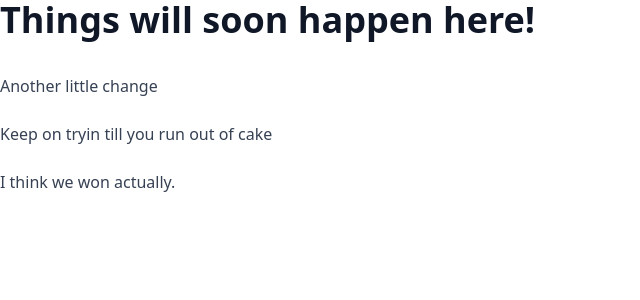
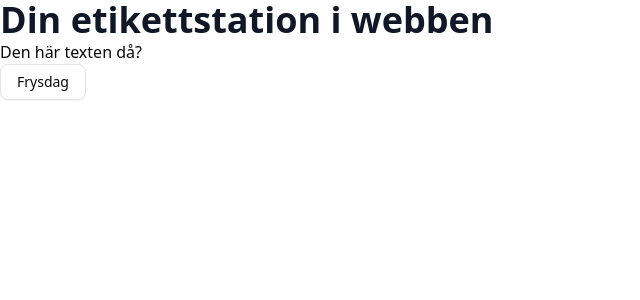
Before and after one commit to Utedass/zebra-web, a SvelteKit app: page / in a window 1280 px wide. Shown: the top 300 px of the page, without its empty margins (0-640 px from the left). Built offline with nearby package versions, Linux system fonts and the light colour scheme.

Commit message:
Make Zebra page the start page. Add Shadcn to project.

```diff
--- /dev/null
+++ b/src/lib/components/ui/button/button.svelte
@@ -0,0 +1,82 @@
+<script lang="ts" module>
+	import { cn, type WithElementRef } from "$lib/utils.js";
+	import type { HTMLAnchorAttributes, HTMLButtonAttributes } from "svelte/elements";
+	import { type VariantProps, tv } from "tailwind-variants";
+
+	export const buttonVariants = tv({
+		base: "focus-visible:border-ring focus-visible:ring-ring/50 aria-invalid:ring-destructive/20 dark:aria-invalid:ring-destructive/40 aria-invalid:border-destructive inline-flex shrink-0 items-center justify-center gap-2 rounded-md text-sm font-medium whitespace-nowrap transition-all outline-none focus-visible:ring-[3px] disabled:pointer-events-none disabled:opacity-50 aria-disabled:pointer-events-none aria-disabled:opacity-50 [&_svg]:pointer-events-none [&_svg]:shrink-0 [&_svg:not([class*='size-'])]:size-4",
+		variants: {
+			variant: {
+				default: "bg-primary text-primary-foreground hover:bg-primary/90 shadow-xs",
+				destructive:
+					"bg-destructive hover:bg-destructive/90 focus-visible:ring-destructive/20 dark:focus-visible:ring-destructive/40 dark:bg-destructive/60 text-white shadow-xs",
+				outline:
+					"bg-background hover:bg-accent hover:text-accent-foreground dark:bg-input/30 dark:border-input dark:hover:bg-input/50 border shadow-xs",
+				secondary: "bg-secondary text-secondary-foreground hover:bg-secondary/80 shadow-xs",
+				ghost: "hover:bg-accent hover:text-accent-foreground dark:hover:bg-accent/50",
+				link: "text-primary underline-offset-4 hover:underline",
+			},
+			size: {
+				default: "h-9 px-4 py-2 has-[>svg]:px-3",
+				sm: "h-8 gap-1.5 rounded-md px-3 has-[>svg]:px-2.5",
+				lg: "h-10 rounded-md px-6 has-[>svg]:px-4",
+				icon: "size-9",
+				"icon-sm": "size-8",
+				"icon-lg": "size-10",
+			},
+		},
+		defaultVariants: {
+			variant: "default",
+			size: "default",
+		},
+	});
+
+	export type ButtonVariant = VariantProps<typeof buttonVariants>["variant"];
+	export type ButtonSize = VariantProps<typeof buttonVariants>["size"];
+
+	export type ButtonProps = WithElementRef<HTMLButtonAttributes> &
+		WithElementRef<HTMLAnchorAttributes> & {
+			variant?: ButtonVariant;
+			size?: ButtonSize;
+		};
+</script>
+
+<script lang="ts">
+	let {
+		class: className,
+		variant = "default",
+		size = "default",
+		ref = $bindable(null),
+		href = undefined,
+		type = "button",
+		disabled,
+		children,
+		...restProps
+	}: ButtonProps = $props();
+</script>
+
+{#if href}
+	<a
+		bind:this={ref}
+		data-slot="button"
+		class={cn(buttonVariants({ variant, size }), className)}
+		href={disabled ? undefined : href}
+		aria-disabled={disabled}
+		role={disabled ? "link" : undefined}
+		tabindex={disabled ? -1 : undefined}
+		{...restProps}
+	>
+		{@render children?.()}
+	</a>
+{:else}
+	<button
+		bind:this={ref}
+		data-slot="button"
+		class={cn(buttonVariants({ variant, size }), className)}
+		{type}
+		{disabled}
+		{...restProps}
+	>
+		{@render children?.()}
+	</button>
+{/if}
--- /dev/null
+++ b/src/lib/components/ui/button/index.ts
@@ -0,0 +1,17 @@
+import Root, {
+	type ButtonProps,
+	type ButtonSize,
+	type ButtonVariant,
+	buttonVariants,
+} from "./button.svelte";
+
+export {
+	Root,
+	type ButtonProps as Props,
+	//
+	Root as Button,
+	buttonVariants,
+	type ButtonProps,
+	type ButtonSize,
+	type ButtonVariant,
+};
--- /dev/null
+++ b/src/lib/utils.ts
@@ -0,0 +1,13 @@
+import { clsx, type ClassValue } from "clsx";
+import { twMerge } from "tailwind-merge";
+
+export function cn(...inputs: ClassValue[]) {
+	return twMerge(clsx(inputs));
+}
+
+// eslint-disable-next-line @typescript-eslint/no-explicit-any
+export type WithoutChild<T> = T extends { child?: any } ? Omit<T, "child"> : T;
+// eslint-disable-next-line @typescript-eslint/no-explicit-any
+export type WithoutChildren<T> = T extends { children?: any } ? Omit<T, "children"> : T;
+export type WithoutChildrenOrChild<T> = WithoutChildren<WithoutChild<T>>;
+export type WithElementRef<T, U extends HTMLElement = HTMLElement> = T & { ref?: U | null };
--- a/src/routes/+layout.svelte
+++ b/src/routes/+layout.svelte
@@ -1,6 +1,7 @@
 <script lang="ts">
 	import './layout.css';
 	import favicon from '$lib/assets/favicon.svg';
+	import { ModeWatcher } from 'mode-watcher';
 
 	let { children } = $props();
 </script>
--- a/src/routes/+page.svelte
+++ b/src/routes/+page.svelte
@@ -1,6 +1,19 @@
+<script lang="ts">
+	import { enhance } from '$app/forms';
+	import type { PageProps } from './$types';
+	import { Button } from '$lib/components/ui/button';
+	//let { form }: PageProps = $props();
+</script>
+
 <article class="prose">
-	<h1>Things will soon happen here!</h1>
-	<p>Another little change</p>
-	<p>Keep on tryin till you run out of cake</p>
-	<p>I think we won actually.</p>
+	<h1>Din etikettstation i webben</h1>
 </article>
+Den här texten då?
+
+<form method="POST" use:enhance>
+	<!--
+			<input type="string" class="input" name="stringJohan" />
+			<button type="submit" class="btn preset-filled">Tjoho!</button>
+			-->
+	<Button variant="outline" type="submit" aria-label="Submit">Frysdag</Button>
+</form>
--- a/src/routes/layout.css
+++ b/src/routes/layout.css
@@ -1,3 +1,124 @@
-@import 'tailwindcss';
-@plugin '@tailwindcss/forms';
-@plugin '@tailwindcss/typography';
+@import "tailwindcss";
+
+@import "tw-animate-css";
+
+@plugin "@tailwindcss/forms";
+@plugin "@tailwindcss/typography";
+
+@custom-variant dark (&:is(.dark *));
+
+:root {
+  --radius: 0.625rem;
+  --background: oklch(1 0 0);
+  --foreground: oklch(0.141 0.005 285.823);
+  --card: oklch(1 0 0);
+  --card-foreground: oklch(0.141 0.005 285.823);
+  --popover: oklch(1 0 0);
+  --popover-foreground: oklch(0.141 0.005 285.823);
+  --primary: oklch(0.21 0.006 285.885);
+  --primary-foreground: oklch(0.985 0 0);
+  --secondary: oklch(0.967 0.001 286.375);
+  --secondary-foreground: oklch(0.21 0.006 285.885);
+  --muted: oklch(0.967 0.001 286.375);
+  --muted-foreground: oklch(0.552 0.016 285.938);
+  --accent: oklch(0.967 0.001 286.375);
+  --accent-foreground: oklch(0.21 0.006 285.885);
+  --destructive: oklch(0.577 0.245 27.325);
+  --border: oklch(0.92 0.004 286.32);
+  --input: oklch(0.92 0.004 286.32);
+  --ring: oklch(0.705 0.015 286.067);
+  --chart-1: oklch(0.646 0.222 41.116);
+  --chart-2: oklch(0.6 0.118 184.704);
+  --chart-3: oklch(0.398 0.07 227.392);
+  --chart-4: oklch(0.828 0.189 84.429);
+  --chart-5: oklch(0.769 0.188 70.08);
+  --sidebar: oklch(0.985 0 0);
+  --sidebar-foreground: oklch(0.141 0.005 285.823);
+  --sidebar-primary: oklch(0.21 0.006 285.885);
+  --sidebar-primary-foreground: oklch(0.985 0 0);
+  --sidebar-accent: oklch(0.967 0.001 286.375);
+  --sidebar-accent-foreground: oklch(0.21 0.006 285.885);
+  --sidebar-border: oklch(0.92 0.004 286.32);
+  --sidebar-ring: oklch(0.705 0.015 286.067);
+}
+
+.dark {
+  --background: oklch(0.141 0.005 285.823);
+  --foreground: oklch(0.985 0 0);
+  --card: oklch(0.21 0.006 285.885);
+  --card-foreground: oklch(0.985 0 0);
+  --popover: oklch(0.21 0.006 285.885);
+  --popover-foreground: oklch(0.985 0 0);
+  --primary: oklch(0.92 0.004 286.32);
+  --primary-foreground: oklch(0.21 0.006 285.885);
+  --secondary: oklch(0.274 0.006 286.033);
+  --secondary-foreground: oklch(0.985 0 0);
+  --muted: oklch(0.274 0.006 286.033);
+  --muted-foreground: oklch(0.705 0.015 286.067);
+  --accent: oklch(0.274 0.006 286.033);
+  --accent-foreground: oklch(0.985 0 0);
+  --destructive: oklch(0.704 0.191 22.216);
+  --border: oklch(1 0 0 / 10%);
+  --input: oklch(1 0 0 / 15%);
+  --ring: oklch(0.552 0.016 285.938);
+  --chart-1: oklch(0.488 0.243 264.376);
+  --chart-2: oklch(0.696 0.17 162.48);
+  --chart-3: oklch(0.769 0.188 70.08);
+  --chart-4: oklch(0.627 0.265 303.9);
+  --chart-5: oklch(0.645 0.246 16.439);
+  --sidebar: oklch(0.21 0.006 285.885);
+  --sidebar-foreground: oklch(0.985 0 0);
+  --sidebar-primary: oklch(0.488 0.243 264.376);
+  --sidebar-primary-foreground: oklch(0.985 0 0);
+  --sidebar-accent: oklch(0.274 0.006 286.033);
+  --sidebar-accent-foreground: oklch(0.985 0 0);
+  --sidebar-border: oklch(1 0 0 / 10%);
+  --sidebar-ring: oklch(0.552 0.016 285.938);
+}
+
+@theme inline {
+  --radius-sm: calc(var(--radius) - 4px);
+  --radius-md: calc(var(--radius) - 2px);
+  --radius-lg: var(--radius);
+  --radius-xl: calc(var(--radius) + 4px);
+  --color-background: var(--background);
+  --color-foreground: var(--foreground);
+  --color-card: var(--card);
+  --color-card-foreground: var(--card-foreground);
+  --color-popover: var(--popover);
+  --color-popover-foreground: var(--popover-foreground);
+  --color-primary: var(--primary);
+  --color-primary-foreground: var(--primary-foreground);
+  --color-secondary: var(--secondary);
+  --color-secondary-foreground: var(--secondary-foreground);
+  --color-muted: var(--muted);
+  --color-muted-foreground: var(--muted-foreground);
+  --color-accent: var(--accent);
+  --color-accent-foreground: var(--accent-foreground);
+  --color-destructive: var(--destructive);
+  --color-border: var(--border);
+  --color-input: var(--input);
+  --color-ring: var(--ring);
+  --color-chart-1: var(--chart-1);
+  --color-chart-2: var(--chart-2);
+  --color-chart-3: var(--chart-3);
+  --color-chart-4: var(--chart-4);
+  --color-chart-5: var(--chart-5);
+  --color-sidebar: var(--sidebar);
+  --color-sidebar-foreground: var(--sidebar-foreground);
+  --color-sidebar-primary: var(--sidebar-primary);
+  --color-sidebar-primary-foreground: var(--sidebar-primary-foreground);
+  --color-sidebar-accent: var(--sidebar-accent);
+  --color-sidebar-accent-foreground: var(--sidebar-accent-foreground);
+  --color-sidebar-border: var(--sidebar-border);
+  --color-sidebar-ring: var(--sidebar-ring);
+}
+
+@layer base {
+  * {
+    @apply border-border outline-ring/50;
+  }
+  body {
+    @apply bg-background text-foreground;
+  }
+}
--- a/src/routes/zebra/+page.svelte
+++ /dev/null
@@ -1,13 +0,0 @@
-<script lang="ts">
-	import { enhance } from '$app/forms';
-	import type { PageProps } from './$types';
-	let { form }: PageProps = $props();
-</script>
-
-Nope, this will not work. Have to make a proxy..
-
-<hr />
-<form method="POST" use:enhance>
-	<input type="string" class="input" name="stringJohan" />
-	<button type="submit" class="btn preset-filled">Tjoho!</button>
-</form>
```
Also changed, not shown: package.json (+8 -0 lines), components.json (added), src/routes/+page.server.ts (renamed from src/routes/zebra/+page.server.ts), 1 other file (tests, documents, lock files or other folders).
